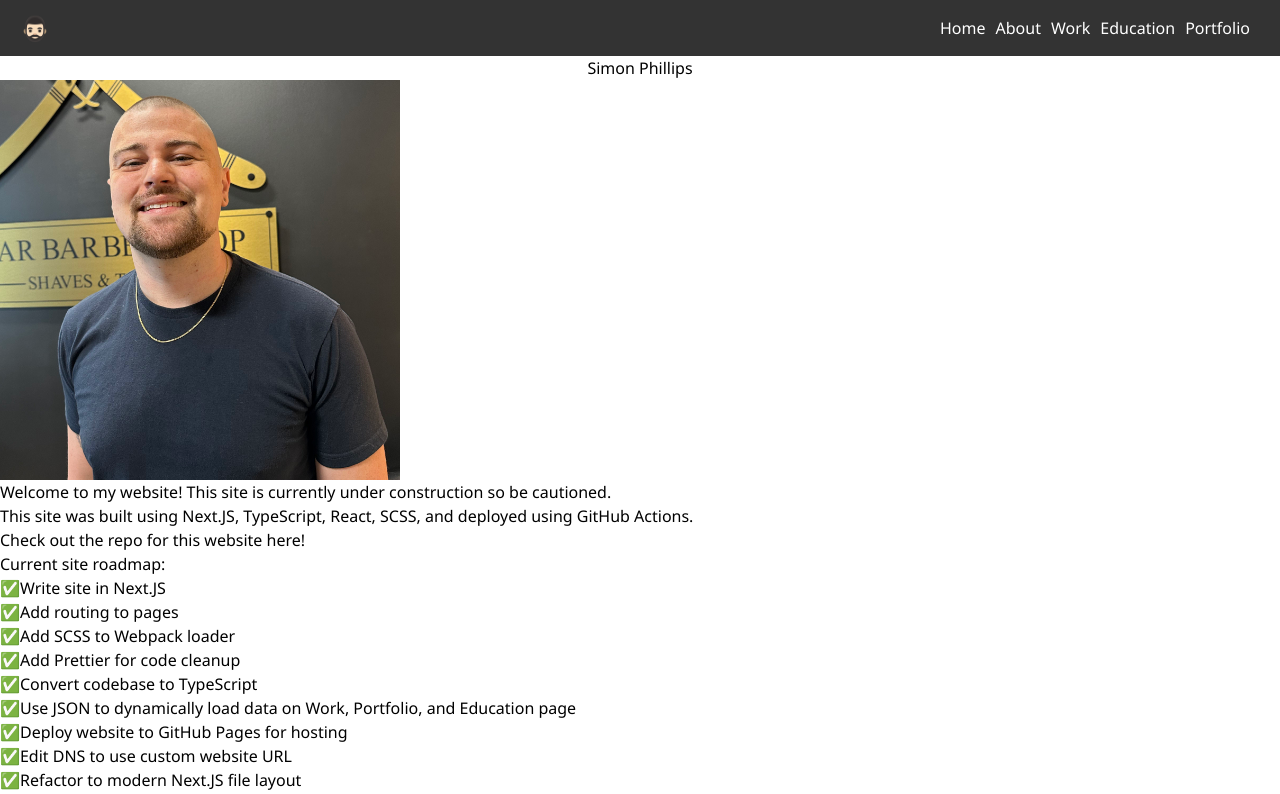
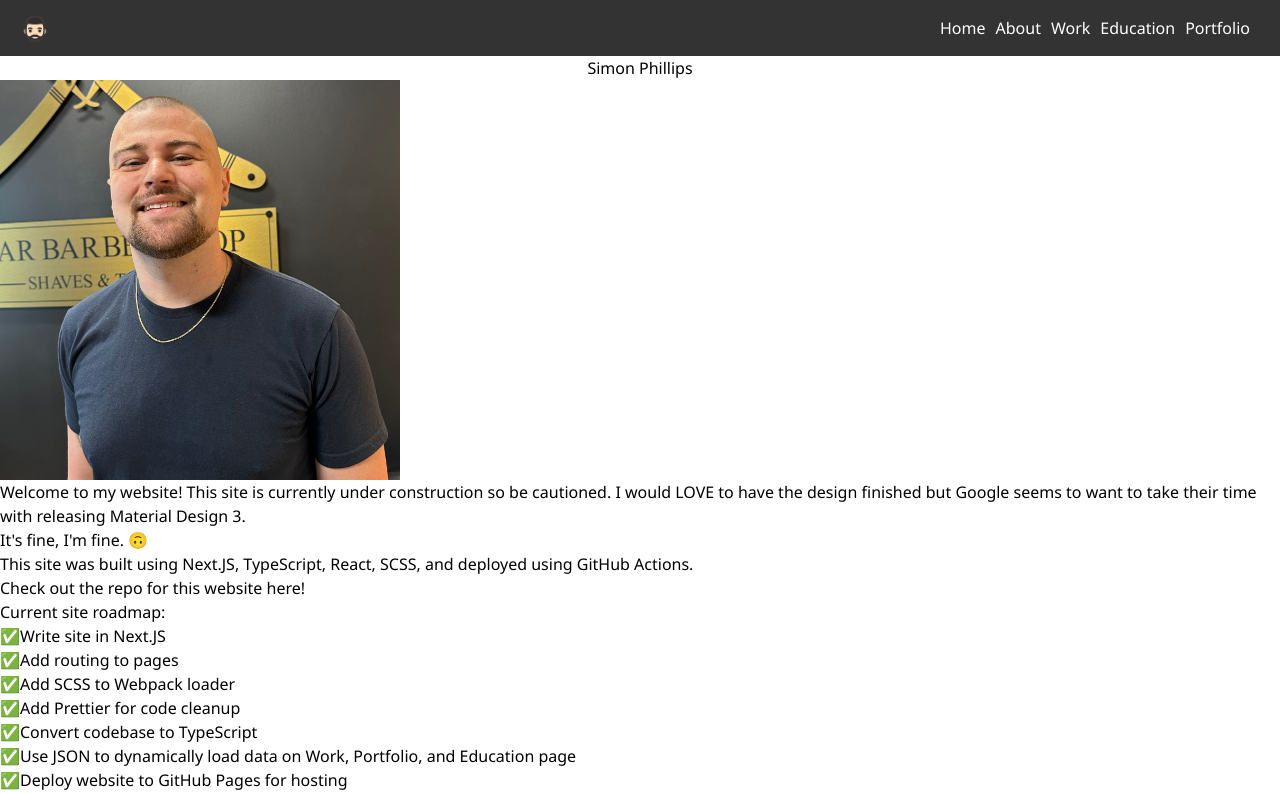
Before and after one commit to tassyguy/my-resume-website, a Next.js app: page / in a window 1280 px wide. Shown: the top 794 px of the page. Built offline with nearby package versions, Linux system fonts and the light colour scheme.

Commit message:
Added info

```diff
--- a/src/app/page.tsx
+++ b/src/app/page.tsx
@@ -13,7 +13,8 @@ const Home: React.FC = () => { // Get the section ID from the URL
       <Header />
       <h1 className='section-header'>Simon Phillips</h1>
       <Image src='/images/me.jpg' alt='A picture of me' width={400} height={400} />
-       <p>Welcome to my website! This site is currently under construction so be cautioned.</p>
+       <p>Welcome to my website! This site is currently under construction so be cautioned. I would LOVE to have the design finished but Google seems to want to take their time with releasing Material Design 3.</p>
+       <p>It&apos;s fine, I&apos;m fine. 🙃</p>
               <p>This site was built using Next.JS, TypeScript, React, SCSS, and deployed using GitHub Actions.</p>
               <Link href='https://github.com/tassyguy/my-resume-website'>Check out the repo for this website here!</Link>
               <p>Current site roadmap:</p>
```
